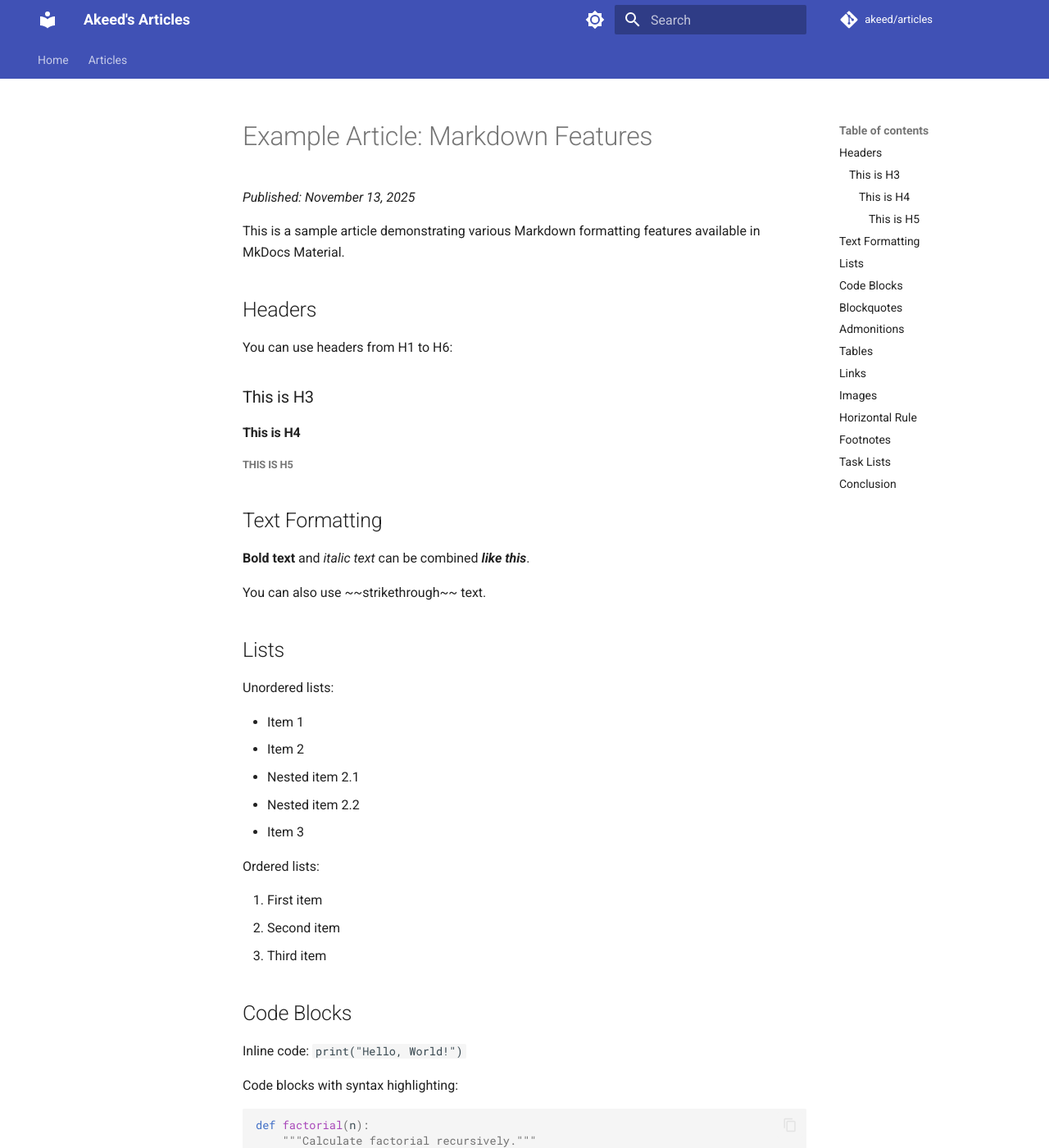
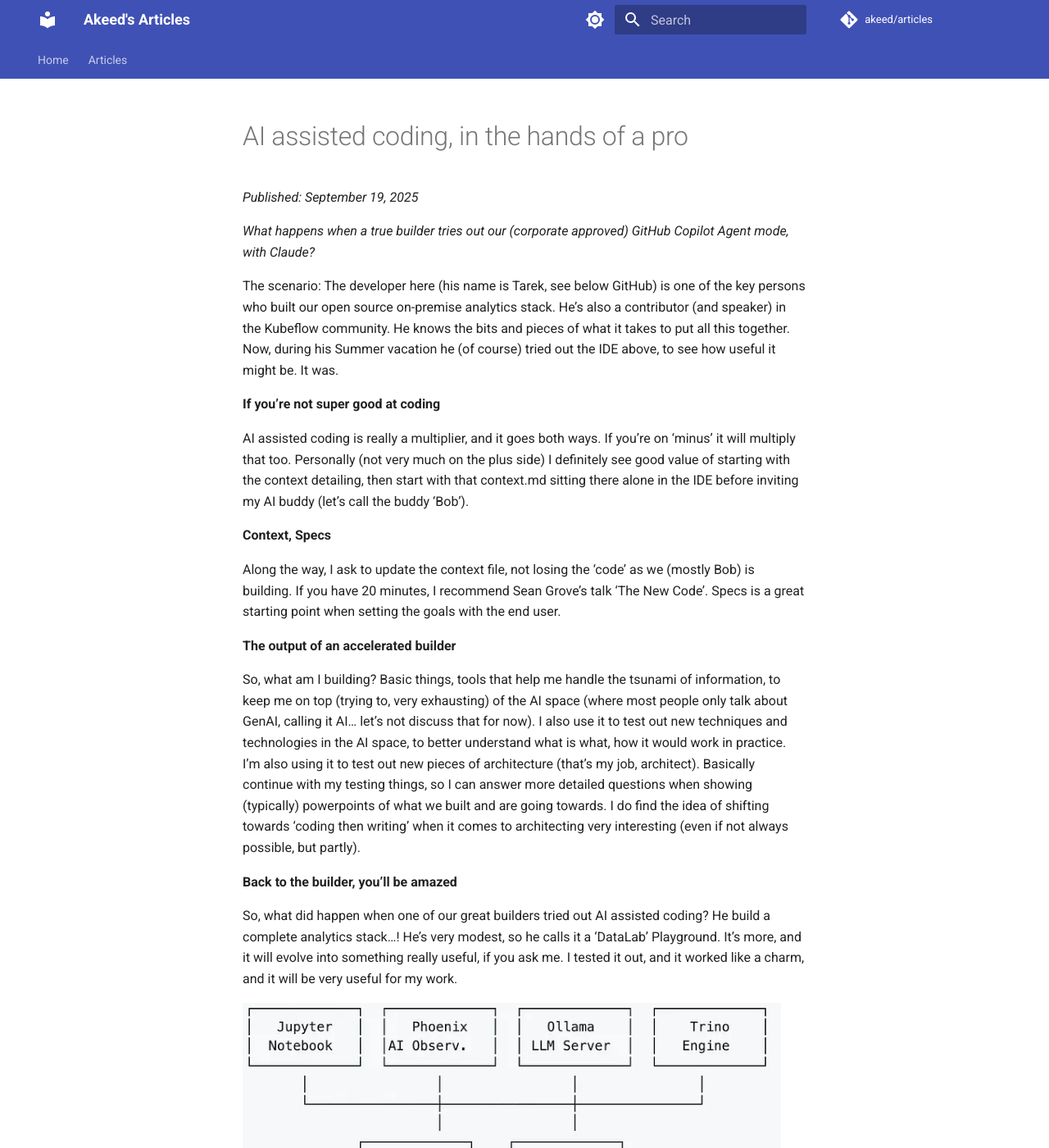
Before and after one commit to akeed/akeed.github.io, an MkDocs documentation site: the page built from docs/articles/example-article.md, in a window 1280 px wide and 1400 px high. Shown: the whole window at 82% size. Built offline with MkDocs 1.6.1 and Material for MkDocs 9.7.7, drawn with Linux system fonts in a browser that asks for light colours; comment, search, counter and statistics services are not loaded; some of the changed text lies outside the part shown.

Commit message:
feat: Added September article 'AI assisted coding, in the hands of a pro'

````diff
--- a/docs/articles/example-article.md
+++ b/docs/articles/example-article.md
@@ -1,116 +1,36 @@
-# Example Article: Markdown Features
+# AI assisted coding, in the hands of a pro
 
-*Published: November 13, 2025*
+*Published: September 19, 2025*
 
-This is a sample article demonstrating various Markdown formatting features available in MkDocs Material.
 
-## Headers
+*What happens when a true builder tries out our (corporate approved) GitHub Copilot Agent mode, with Claude?*
 
-You can use headers from H1 to H6:
+The scenario: The developer here (his name is Tarek, see below GitHub) is one of the key persons who built our open source on-premise analytics stack. He’s also a contributor (and speaker) in the Kubeflow community. He knows the bits and pieces of what it takes to put all this together. Now, during his Summer vacation he (of course) tried out the IDE above, to see how useful it might be. It was.
 
-### This is H3
-#### This is H4
-##### This is H5
+**If you’re not super good at coding**
 
-## Text Formatting
+AI assisted coding is really a multiplier, and it goes both ways. If you’re on ‘minus’ it will multiply that too. Personally (not very much on the plus side) I definitely see good value of starting with the context detailing, then start with that context.md sitting there alone in the IDE before inviting my AI buddy (let’s call the buddy ‘Bob’).
 
-**Bold text** and *italic text* can be combined ***like this***.
+**Context, Specs**
 
-You can also use ~~strikethrough~~ text.
+Along the way, I ask to update the context file, not losing the ‘code’ as we (mostly Bob) is building. If you have 20 minutes, I recommend Sean Grove’s talk ‘The New Code’. Specs is a great starting point when setting the goals with the end user.
 
-## Lists
+**The output of an accelerated builder**
 
-Unordered lists:
+So, what am I building? Basic things, tools that help me handle the tsunami of information, to keep me on top (trying to, very exhausting) of the AI space (where most people only talk about GenAI, calling it AI… let’s not discuss that for now). I also use it to test out new techniques and technologies in the AI space, to better understand what is what, how it would work in practice. I’m also using it to test out new pieces of architecture (that’s my job, architect). Basically continue with my testing things, so I can answer more detailed questions when showing (typically) powerpoints of what we built and are going towards. I do find the idea of shifting towards ‘coding then writing’ when it comes to architecting very interesting (even if not always possible, but partly).
 
-- Item 1
-- Item 2
-  - Nested item 2.1
-  - Nested item 2.2
-- Item 3
+**Back to the builder, you’ll be amazed**
 
-Ordered lists:
+So, what did happen when one of our great builders tried out AI assisted coding? He build a complete analytics stack…! He’s very modest, so he calls it a ‘DataLab’ Playground. It’s more, and it will evolve into something really useful, if you ask me. I tested it out, and it worked like a charm, and it will be very useful for my work.
 
-1. First item
-2. Second item
-3. Third item
+![alt text](image.png)
 
-## Code Blocks
+- Phoenix AI observability — check (extra happy about that one, we do need it for anything or we’ll just ‘launch and pray’)
+- Ollama LLM Server, Trino, Spark, metastore, object store (MinIO), vector database
+All out of the box, with notebooks guiding you the way! It runs nicely on my PC (had to borrow one from the company, I’m on Mac…).
 
-Inline code: `print("Hello, World!")`
+It does give a hint of the multiplier effect of AI assisted coding. Probably also about vibe coding (not discussing it here, it’s great fun, not sure anyone would to review my vibed code though).
 
-Code blocks with syntax highlighting:
+And it is just the beginning.
 
-```python
-def factorial(n):
-    """Calculate factorial recursively."""
-    if n <= 1:
-        return 1
-    return n * factorial(n - 1)
-
-print(factorial(5))  # Output: 120
-```
-
-## Blockquotes
-
-> This is a blockquote.
-> It can span multiple lines.
->
-> — Anonymous
-
-## Admonitions
-
-!!! note
-    This is a note admonition. It draws attention to important information.
-
-!!! tip
-    This is a tip that might be helpful for readers.
-
-!!! warning
-    This is a warning about something important to be aware of.
-
-!!! info "Custom Title"
-    You can customize the title of admonitions.
-
-## Tables
-
-| Feature | Supported | Notes |
-|---------|-----------|-------|
-| Markdown | ✓ | Full support |
-| Code highlighting | ✓ | Multiple languages |
-| Tables | ✓ | With alignment |
-| Admonitions | ✓ | Multiple types |
-
-## Links
-
-[Link to Google](https://www.google.com)
-
-[Link to another article](getting-started-with-mkdocs.md)
-
-## Images
-
-You can add images like this:
-
-```markdown
-![Alt text](image-url.png)
-```
-
-## Horizontal Rule
-
----
-
-## Footnotes
-
-Here's a sentence with a footnote[^1].
-
-[^1]: This is the footnote content.
-
-## Task Lists
-
-- [x] Completed task
-- [x] Another completed task
-- [ ] Incomplete task
-- [ ] Another incomplete task
-
-## Conclusion
-
-These are just some of the many formatting features available in MkDocs Material. Experiment with different elements to create engaging content!
+Where to find Tarek’s creation: https://github.com/tarekabouzeid/data-lab-playground
````
Also changed, not shown: docs/articles/image.png (added).
